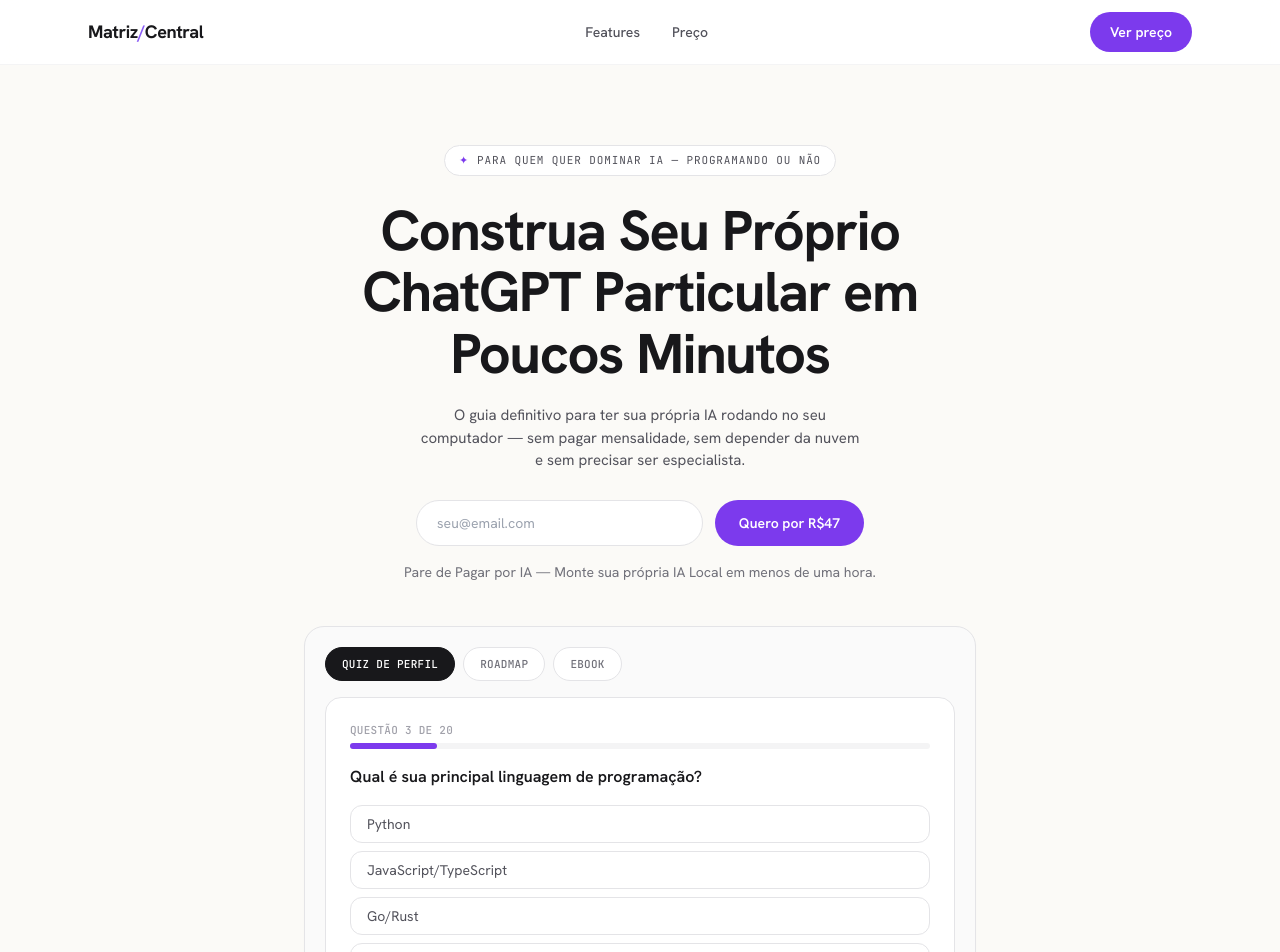
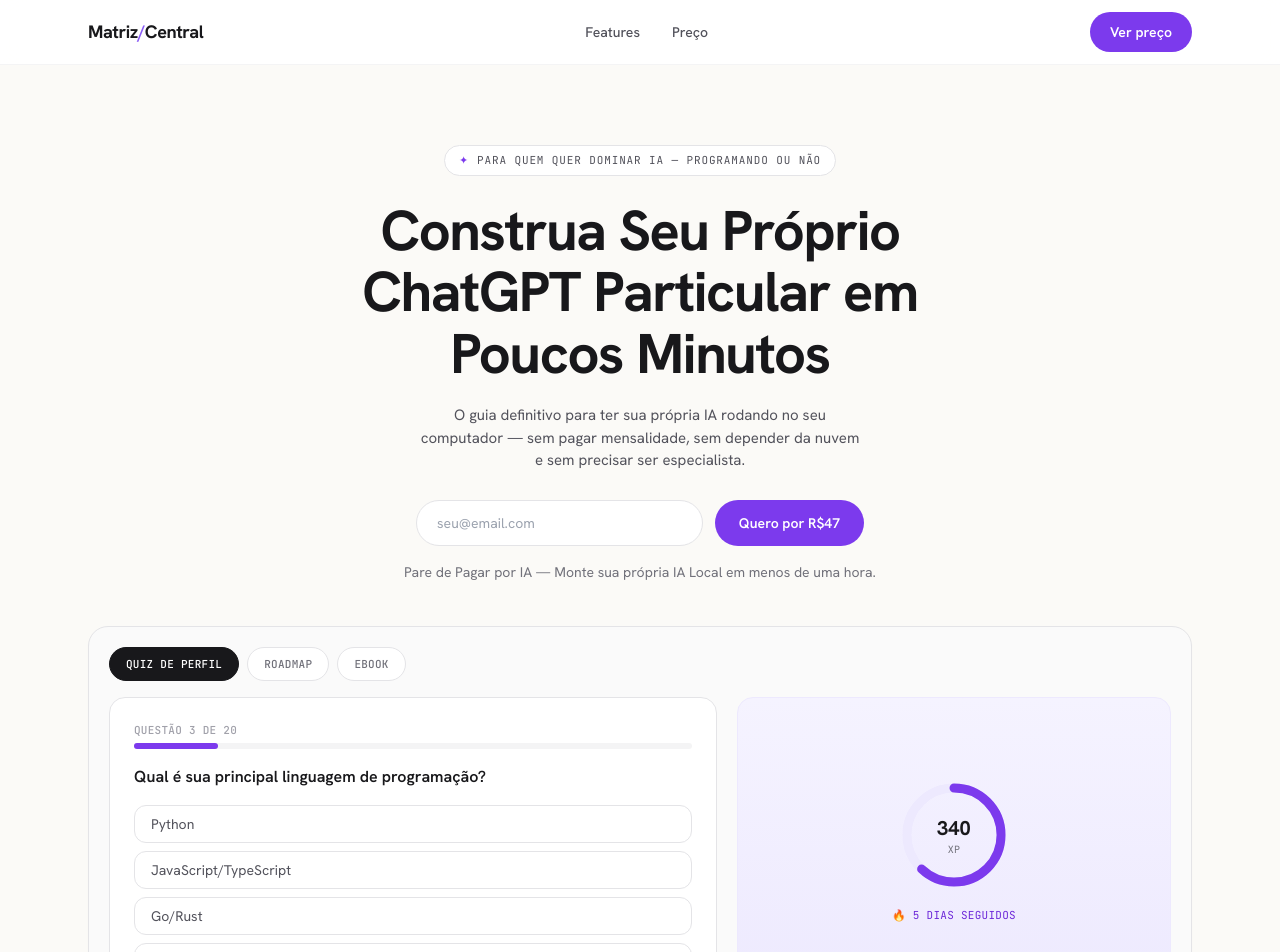
Before and after one commit to limajeferson/matrizcentral, a Next.js app: page / in a window 1280 px wide. Shown: the top 952 px of the page. Built offline with nearby package versions, Linux system fonts and the light colour scheme.

Commit message:
style: demo widget ocupa largura total da secao e ganha painel de progresso

```diff
--- a/src/components/marketing/DemoWidget.tsx
+++ b/src/components/marketing/DemoWidget.tsx
@@ -10,11 +10,48 @@ const TABS = [
 
 type TabId = (typeof TABS)[number]["id"];
 
+function ProgressPreview() {
+  const radius = 42;
+  const circumference = 2 * Math.PI * radius;
+  const progress = 0.62;
+  const offset = circumference * (1 - progress);
+
+  return (
+    <div className="flex flex-col items-center justify-center gap-4 rounded-2xl border border-violet-100 bg-gradient-to-b from-violet-50 to-violet-100 p-6">
+      <div className="relative flex h-28 w-28 items-center justify-center">
+        <svg viewBox="0 0 100 100" className="h-28 w-28 -rotate-90">
+          <circle cx="50" cy="50" r={radius} fill="none" stroke="#ede9fe" strokeWidth="8" />
+          <circle
+            cx="50"
+            cy="50"
+            r={radius}
+            fill="none"
+            stroke="#7c3aed"
+            strokeWidth="8"
+            strokeLinecap="round"
+            strokeDasharray={circumference}
+            strokeDashoffset={offset}
+          />
+        </svg>
+        <div className="absolute flex flex-col items-center">
+          <span className="text-xl font-bold text-zinc-900">340</span>
+          <span className="font-marketing-mono text-[10px] uppercase tracking-wide text-zinc-500">
+            XP
+          </span>
+        </div>
+      </div>
+      <p className="font-marketing-mono text-[11px] uppercase tracking-wide text-violet-700">
+        🔥 5 dias seguidos
+      </p>
+    </div>
+  );
+}
+
 export default function DemoWidget() {
   const [active, setActive] = useState<TabId>("quiz");
 
   return (
-    <div className="mx-auto mt-11 max-w-2xl rounded-[20px] border border-zinc-200 bg-zinc-50 p-5 text-left shadow-[0_1px_2px_rgba(0,0,0,0.02)]">
+    <div className="mt-11 w-full rounded-[20px] border border-zinc-200 bg-zinc-50 p-5 text-left shadow-[0_1px_2px_rgba(0,0,0,0.02)]">
       <div className="mb-4 flex flex-wrap gap-2 font-marketing-mono">
         {TABS.map((tab) => (
           <button
@@ -32,6 +69,7 @@ export default function DemoWidget() {
         ))}
       </div>
 
+      <div className="grid gap-5 md:grid-cols-[1.4fr_1fr]">
         <div className="rounded-2xl border border-zinc-200 bg-white p-6">
           {active === "quiz" && (
             <div>
@@ -97,6 +135,9 @@ export default function DemoWidget() {
             </div>
           )}
         </div>
+
+        <ProgressPreview />
+      </div>
     </div>
   );
 }
--- a/src/components/marketing/Hero.tsx
+++ b/src/components/marketing/Hero.tsx
@@ -35,7 +35,8 @@ export default function Hero() {
   };
 
   return (
-    <section id="hero" className="mx-auto max-w-3xl px-6 pb-10 pt-16 text-center sm:pt-20">
+    <section id="hero" className="mx-auto max-w-6xl px-6 pb-10 pt-16 text-center sm:pt-20">
+      <div className="mx-auto max-w-3xl">
         <Eyebrow className="mb-6">Para quem quer dominar IA — programando ou não</Eyebrow>
         <h1 className="mx-auto mb-5 max-w-xl text-[clamp(2.25rem,5vw,3.5rem)] font-bold leading-[1.1] tracking-tight text-zinc-900">
           Construa Seu Próprio ChatGPT Particular em Poucos Minutos
@@ -69,6 +70,7 @@ export default function Hero() {
         <p className="mt-4 text-sm text-zinc-500">
           Pare de Pagar por IA — Monte sua própria IA Local em menos de uma hora.
         </p>
+      </div>
 
       <DemoWidget />
     </section>
```
Lines whose indentation alone changed are shown as unchanged.
